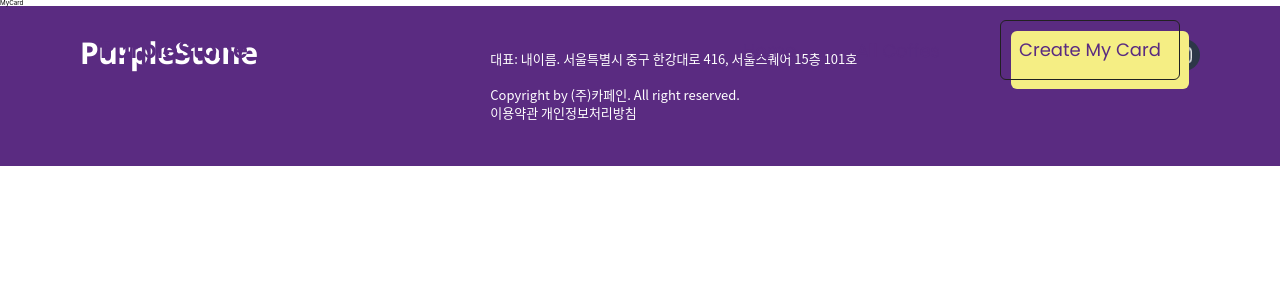
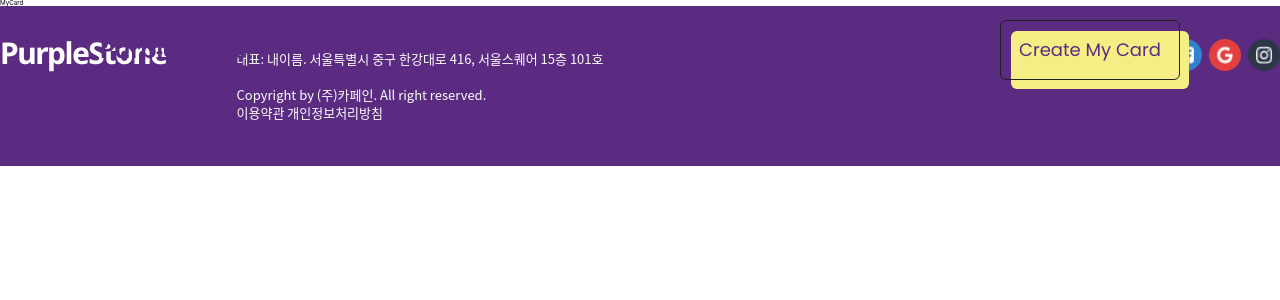
Before and after one commit to oh930428/purplestone, a React (Create React App) app: page /mycard in a window 1280 px wide. Shown: the top 300 px of the page. Built offline with nearby package versions, Linux system fonts and the light colour scheme.

Commit message:
💄 [design] Footer 컴포넌트 max-width 및 css 수정

```diff
--- a/src/components/Footer/Footer.tsx
+++ b/src/components/Footer/Footer.tsx
@@ -7,6 +7,7 @@ const Footer = () => {
   return (
     <Container>
       <Wrapper>
+        <TextBox>
           <Logo>
             <Link to="/">PurpleStone</Link>
           </Logo>
@@ -19,6 +20,7 @@ const Footer = () => {
             <br />
             이용약관 개인정보처리방침
           </p>
+        </TextBox>
 
         <IconBox>
           <IconSocial name="facebook"></IconSocial>
@@ -34,18 +36,17 @@ export default Footer;
 
 const Container = styled.footer`
   width: 100%;
-  height: 160px;
-  padding: 0 80px;
+  height: 16rem;
   background-color: ${colors.Primary_01};
 `;
 
 const Logo = styled.h1`
+  margin-top: 2.6rem;
   font-family: Noto Sans;
-  font-size: 30px;
+  font-size: 3rem;
   font-weight: 700;
-  line-height: 41px;
-  letter-spacing: -0.05rem;
-  margin-top: 26px;
+  line-height: 4.1rem;
+  letter-spacing: -0.15rem;
 
   a {
     color: ${colors.White};
@@ -58,6 +59,8 @@ const Wrapper = styled.div`
   align-items: baseline;
   width: 100%;
   height: 100%;
+  max-width: 1400px;
+  margin: 0 auto;
 
   p {
     ${fonts.RegularBody2}
@@ -65,7 +68,14 @@ const Wrapper = styled.div`
   }
 `;
 
+const TextBox = styled.div`
+  display: flex;
+  justify-content: center;
+  align-items: inherit;
+  gap: 7rem;
+`;
+
 const IconBox = styled.div`
   display: flex;
-  gap: 7px;
+  gap: 0.7rem;
 `;
```
Lines whose indentation alone changed are shown as unchanged.
